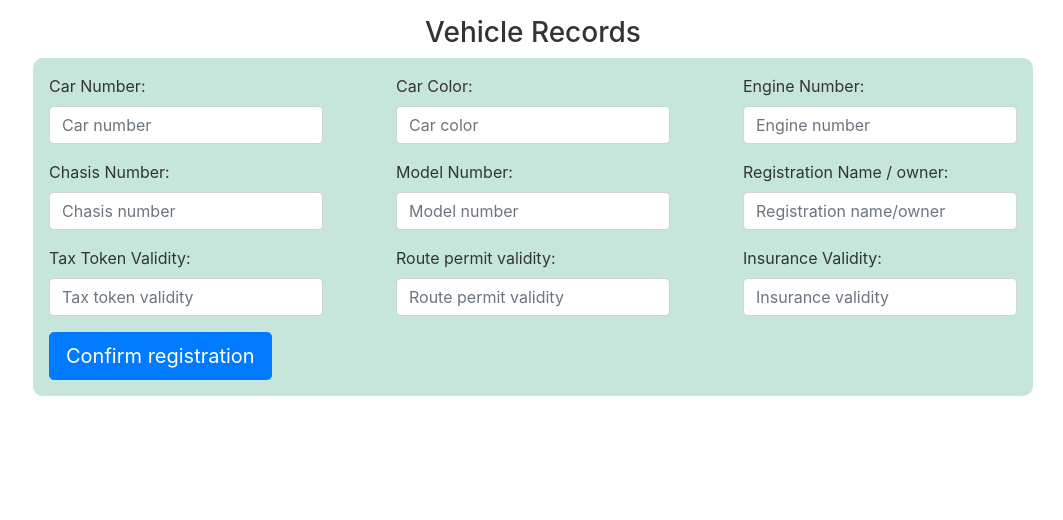
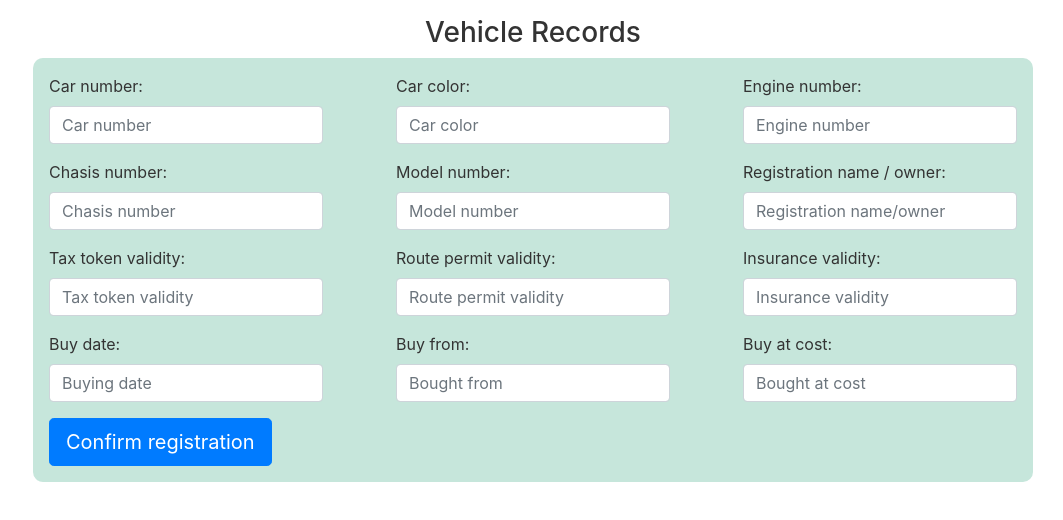
Before and after one commit to mydigita/mongo-office, a React (Create React App) app: page /mongo-office/vehicle-records in a window 1280 px wide. Shown: the top 520 px of the page, without its empty margins (217-1280 px from the left). Built offline with nearby package versions, Linux system fonts and the light colour scheme.

Commit message:
local update

```diff
--- a/src/components/vehicle-records.component.js
+++ b/src/components/vehicle-records.component.js
@@ -17,13 +17,16 @@ export default function VehicleRecords(){
     const [carNumber, setCarNumber]= useState("");
     const [carDetails, setCarDetails]= useState({
         carOwner:"",
-        color:"",
+        carColor:"",
         engineNumber:"",
         chasisNumber:"",
         modelNumber:"",
         taxTokentValidity:"",
         routePermitValidity:"",
         insuranceValidity:"",
+        buyDate:"",
+        buyFrom:"",
+        buyAtCost:"",
     });
     const [lastMovement, setLastMovement] = useState({
         tripDate:new Date(),
@@ -61,6 +64,34 @@ export default function VehicleRecords(){
         accidentDate: new Date(),
         accidentDetails:""
     });
+    function onChangeCarNumber(e){
+        setCarNumber(e.target.value)
+    }
+    function onChangeCarColor(e){
+        setCarDetails({carColor:e.target.value})
+    }
+    function onChangeEngineNumber(e){
+        setCarDetails({engineNumber:e.target.value})
+    }
+    function onChangeChasisNumber(e){
+        setCarDetails({chasisNumber:e.target.value})
+    }
+    function onChangeModelNumber(e){
+        setCarDetails({modelNumber:e.target.value})
+    }
+    function onChangeCarOwner(e){
+        setCarDetails({carOwner:e.target.value})
+    }
+    function onChangeTaxTokenValidity(e){
+        setCarDetails({taxTokentValidity:e})
+    }
+    function onChangeRoutePermitValidity(e){
+        setCarDetails({routePermitValidity:e})
+    }
+    function onChangeInsuranceValidity(e){
+        setCarDetails({insuranceValidity:e})
+    }
+
     function onSubmitCarRegistration(e){
         e.preventDefault();
     }
@@ -73,36 +104,36 @@ export default function VehicleRecords(){
                     <form onSubmit={onSubmitCarRegistration} className="form-light p-3">
                         <div className="d-flex flex-wrap justify-content-between">
                         <div className="form-group">
-                            <label>Car Number:</label>
+                            <label>Car number:</label>
                             <input type="text" placeholder="Car number" className="form-control" required/>
                         </div>
                         <div className="form-group">
-                            <label>Car Color: </label>
+                            <label>Car color: </label>
                             <input type="text" placeholder="Car color" className="form-control" required/>
                         </div>
                         <div className="form-group">
-                            <label>Engine Number:</label>
+                            <label>Engine number:</label>
                             <input type="text" placeholder="Engine number" className="form-control" required/>
                         </div>
                         </div>
                         <div className="d-flex flex-wrap justify-content-between">
                         <div className="form-group">
-                            <label>Chasis Number:</label>
+                            <label>Chasis number:</label>
                             <input type="text" placeholder="Chasis number" className="form-control" required/>
                         </div>
                         <div className="form-group">
-                            <label>Model Number:</label>
+                            <label>Model number:</label>
                             <input type="text" placeholder="Model number" className="form-control" required/>
                         </div>
 
                         <div className="form-group">
-                            <label>Registration Name / owner:</label>
+                            <label>Registration name / owner:</label>
                             <input type="text" placeholder="Registration name/owner" className="form-control" required/>
                         </div>
                         </div>
                         <div className="d-flex flex-wrap justify-content-between">
                         <div className="form-group">
-                            <label>Tax Token Validity:</label>
+                            <label>Tax token validity:</label>
                             <input type="text" placeholder="Tax token validity" className="form-control" required/>
                         </div>
                         <div className="form-group">
@@ -110,8 +141,22 @@ export default function VehicleRecords(){
                             <input type="text" placeholder="Route permit validity" className="form-control" required/>
                         </div>
                         <div className="form-group">
-                            <label>Insurance Validity:</label>
+                            <label>Insurance validity:</label>
                             <input type="text" placeholder="Insurance validity" className="form-control" required/>
+                        </div>
+                        </div>
+                        <div className="d-flex flex-wrap justify-content-between">
+                        <div className="form-group">
+                            <label>Buy date:</label>
+                            <input type="text" placeholder="Buying date" className="form-control" required/>
+                        </div>
+                        <div className="form-group">
+                            <label>Buy from:</label>
+                            <input type="text" placeholder="Bought from" className="form-control" required/>
+                        </div>
+                        <div className="form-group">
+                            <label>Buy at cost:</label>
+                            <input type="text" placeholder="Bought at cost" className="form-control" required/>
                         </div>
                         </div>
                         <button type="submit" className="btn btn-primary btn-lg">Confirm registration</button>
```
Also changed, not shown: 1 other file (tests, documents, lock files or other folders).
